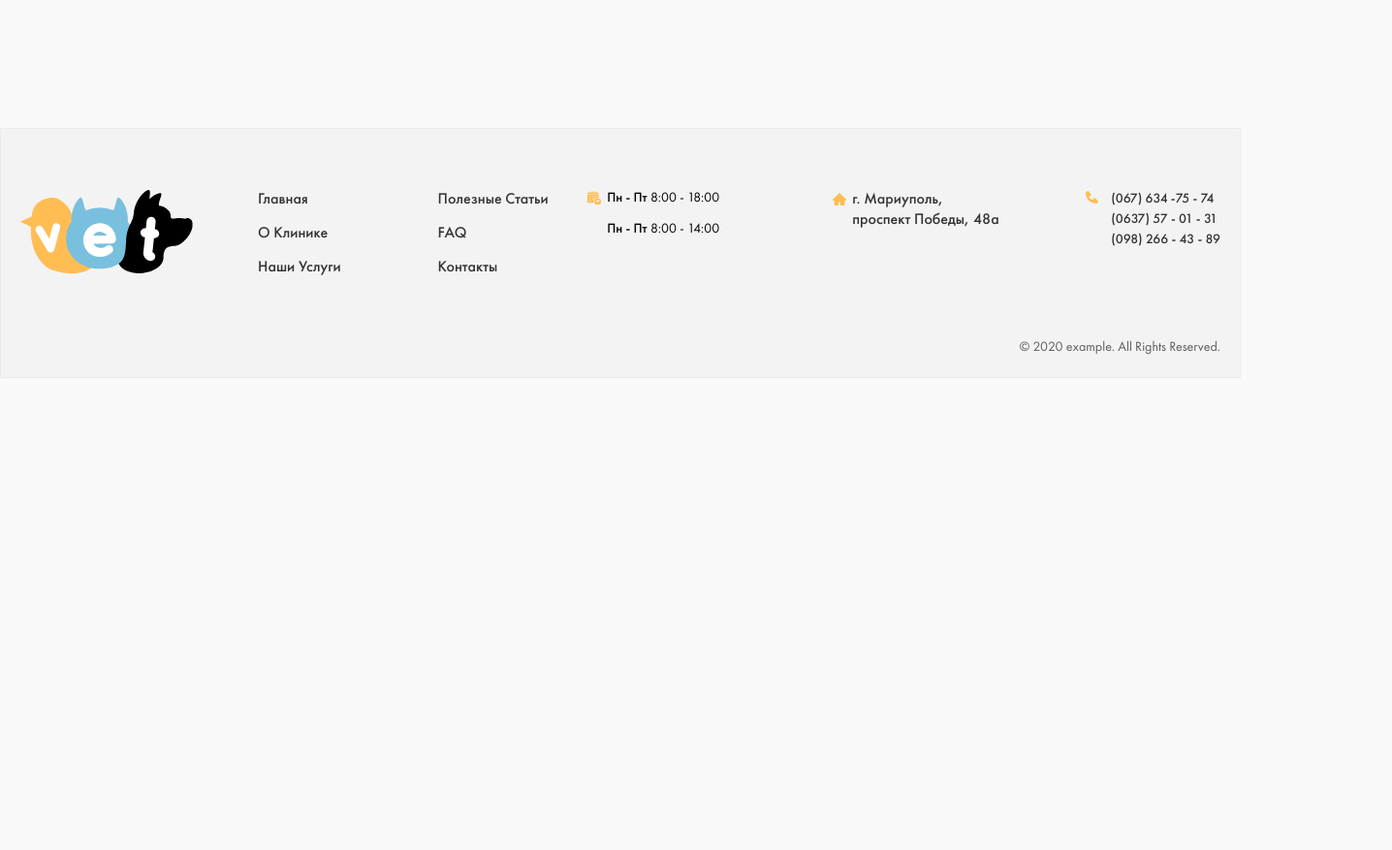
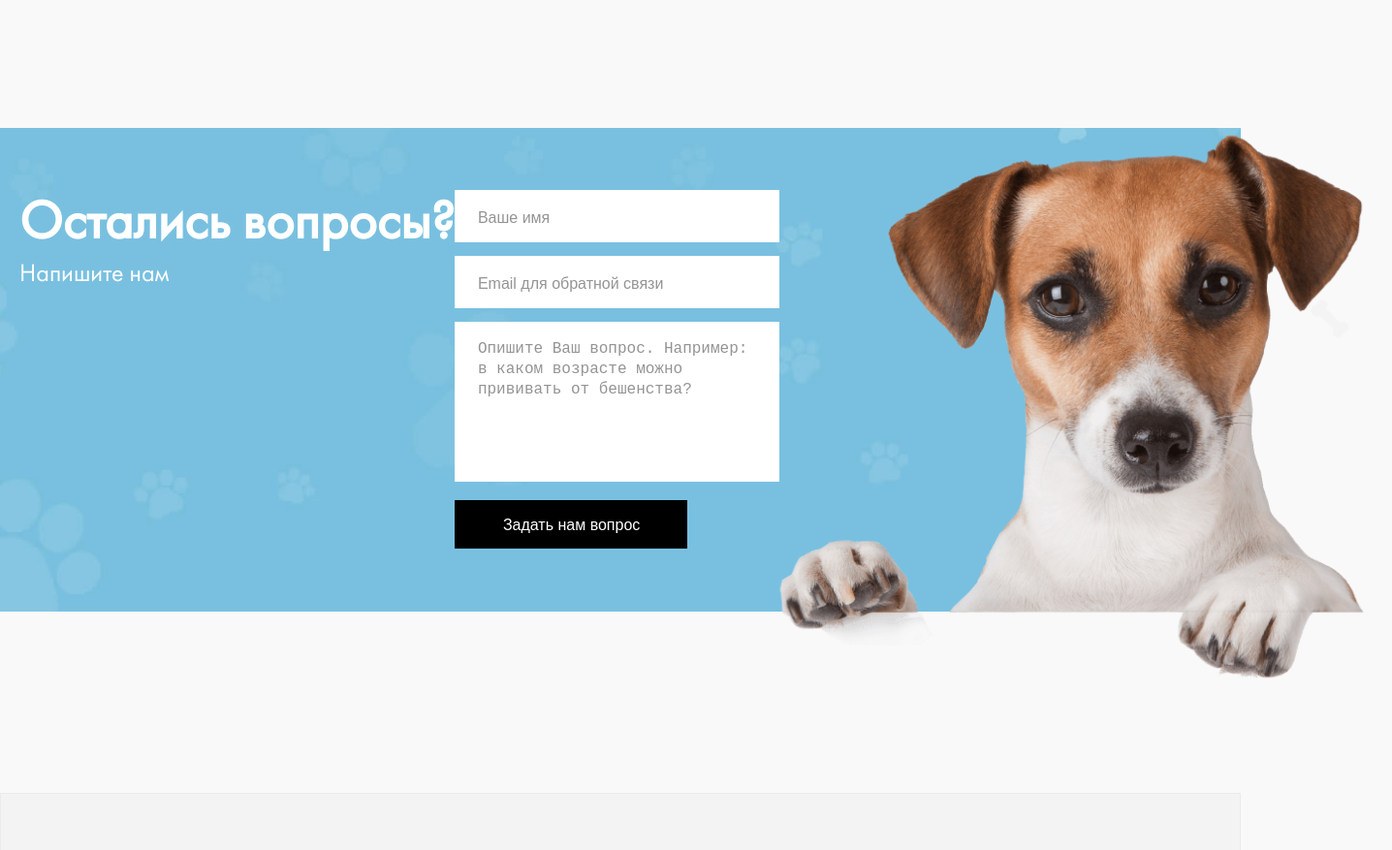
Before and after one commit to Kholmumin/ClinicExam, a plain HTML site: page open.html in a window 1280 px wide. Shown: the part 1580-2457 px from the top of the page at 97% size, 1436 px wide, since content can reach past the window. Before the commit the page ends 1970 px from the top, so only its background shows below. Drawn offline with Linux system fonts and the light colour scheme.

Commit message:
Add Service Open's Form Section

```diff
--- a/css/open.css
+++ b/css/open.css
@@ -314,7 +314,120 @@
     color: var(--yellow-color);
 }
 
-.open-article__list-link:active{
+.open-article__list-link:active {
     opacity: 0.6;
 }
+
 /* End of Open Info Section */
+
+/* Start Open Form Section */
+#open-form {
+    margin-bottom: 187px;
+    padding: 64px 0 65px 0;
+    background-image: url("../images/open-form-bg-img.jpg");
+    background-size: cover, contain;
+    background-repeat: no-repeat;
+    background-position: center;
+}
+
+.open-form-part {
+    display: flex;
+}
+
+.open-from-part__title-box {
+    width: 276px;
+    margin: 0 61px 0 100px;
+}
+
+.open-form-part__title {
+    margin: 0;
+    font-weight: 700;
+    font-size: 56px;
+    line-height: 62px;
+    color: #FFFFFF;
+}
+
+.open-form-part__text {
+    margin: 8px 0 0 0;
+    font-weight: 500;
+    font-size: 26px;
+    line-height: 30px;
+    color: #FFFFFF;
+}
+
+.open-form {
+    width: 335px;
+}
+
+.open-form__input,
+.open-form__message {
+    width: 335px;
+    margin-bottom: 14px;
+    padding: 16px 22px 13px;
+    font-weight: 400;
+    font-size: 16px;
+    line-height: 21px;
+    color: #333333;
+    background-color: #FFFFFF;
+    outline: none;
+    border: 2px solid transparent;
+}
+
+.open-form__message {
+    height: 165px;
+    resize: none;
+}
+
+.open-form__input:focus,
+.open-form__message:focus {
+    border: 2px solid #FFBD54;
+}
+
+.open-form__input:not(:placeholder-shown):not(:focus):invalid,
+.open-form__message:not(:placeholder-shown):not(:focus):invalid {
+    color: #DC4D41;
+    border: 2px solid #DC4D41;
+}
+
+.open-form__input::placeholder,
+.open-form__message::placeholder {
+    color: #949494;
+}
+
+.open-form__btn {
+    padding: 15px 49px 14px 50px;
+    font-weight: 500;
+    font-size: 16px;
+    line-height: 21px;
+    color: #FFFFFF;
+    background-color: #000000;
+    border: none;
+    transition: all .5s;
+}
+
+.open-form__btn:hover {
+    background-color: #FFBD54;
+    color: #333333;
+}
+
+.open-form__btn:active {
+    opacity: 0.6;
+}
+
+.open-form{
+    position: relative;
+}
+
+.open-form::before {
+    position: absolute;
+    top: calc(50% - 295px);
+    left: calc(50% + 100px);
+    width: 700px;
+    height: 636px;
+    background-image: url("../images/open-form-dog-bg.png");
+    background-repeat: no-repeat;
+    background-size: contain;
+    content: "";
+}
+
+/* End of Open Form Section */
--- a/open.html
+++ b/open.html
@@ -196,6 +196,33 @@
             </div>
         </section>
         <!-- End of Open Info Section -->
+
+        <!-- Start Open Form Section -->
+        <section id="open-form">
+            <div class="container">
+                <div class="open-form-part">
+                    <div class="open-form-part__title-box">
+                        <h2 class="open-form-part__title">Остались вопросы?</h2>
+                        <p class="open-form-part__text">Напишите нам</p>
+                    </div>
+                    <form class="open-form-part__form open-form" action="https://echo.htmlacademy.ru/courses"
+                        method="POST" autocomplete="off">
+                        <input class="open-form__input" type="text" name="user__name" aria-label="Ваше имя" minlength="3"
+                            placeholder="Ваше имя">
+                        <input class="open-form__input" type="email" name="user__email"
+                            aria-label="Email для обратной связи" placeholder="Email для обратной связи">
+                        <label>
+                            <textarea class="open-form__message" name="user__message" cols="30" rows="10" minlength="3"
+                                placeholder="Опишите Ваш вопрос. Например: в каком возрасте можно прививать от бешенства?"></textarea>
+                        </label>
+                        <button class="open-form__btn" type="submit">Задать нам вопрос</button>
+                    </form>
+                    <div class="open-form-part__dog-bg"></div>
+                </div>
+            </div>
+        </section>
+        <!-- End of Open Form Section -->
+
     </main>
 
     <!-- End of Main Part -->
```
Also changed, not shown: images/open-form-bg-img.jpg (added), images/open-form-bg-img@2x.jpg (added), images/open-form-dog-bg.png (added), images/open-form-dog-bg@2x.png (added).
